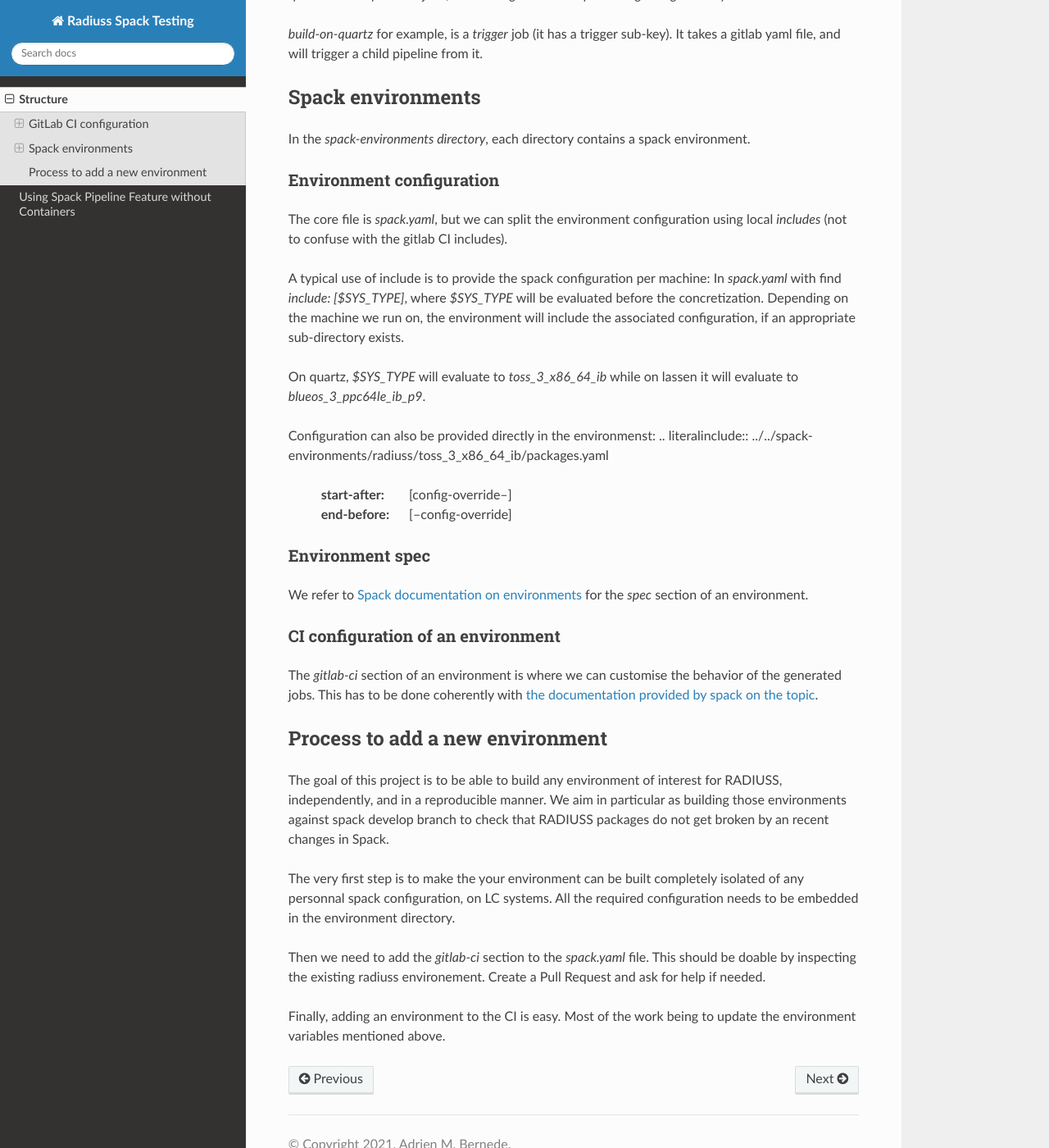
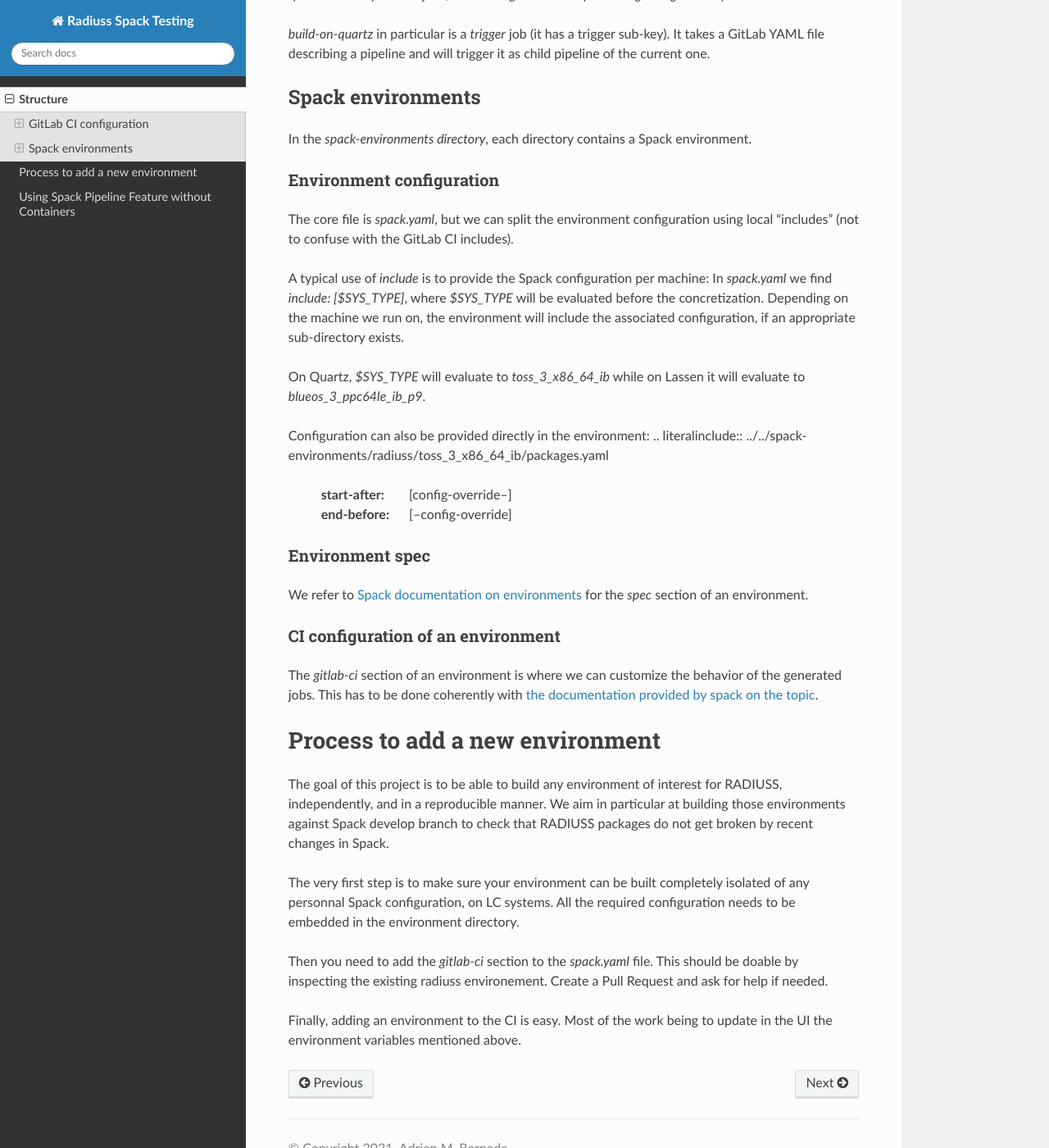
Before and after one commit to LLNL/radiuss-spack-testing, a Sphinx documentation site: the page built from docs/sphinx/general.rst, in a window 1280 px wide and 1400 px high, scrolled down 1346 px. Shown: the whole window at 82% size. Built offline with Sphinx 7.4.7 and the Read the Docs theme 2.0.0, drawn with Linux system fonts in a browser that asks for light colours; some of the changed text lies outside the part shown.

Commit message:
Second read, formatting

```diff
--- a/docs/sphinx/general.rst
+++ b/docs/sphinx/general.rst
@@ -1,13 +1,17 @@
 .. ## Copyright (c) 2019-2021, Lawrence Livermore National Security, LLC and
-.. ## other RADIUSS Project Developers. See the top-level COPYRIGHT file for details.
+.. ## other RADIUSS Project Developers. See the top-level COPYRIGHT file for
+.. ## details.
 .. ##
 .. ## SPDX-License-Identifier: (MIT)
 
 .. _general:
 
-The goal of this project is to provide a testing infrastructure that allows to add any Spack environment and test it on LC machines using Spack pipeline feature.
+The goal of this project is to provide a code infrastructure using Spack
+pipeline feature to test on LC machines any Spack environment of interest for
+RADIUSS.
 
-As a side effect, those pipelines can be used to populate a build cache. This use will also be documented.
+As a side effect, those pipelines can be used to populate a build cache. This
+usage will also be documented.
 
 
 =========
@@ -18,7 +22,8 @@
 - The gitlab CI configuration, consisting of YAML files. The parent file is
   `.gitlab-ci.yml` and points to sub-parts in `.gitlab` using local
   `includes`.
-- The spack environments, each one occupying a subdirectory of `spack-environments` directory.
+- The spack environments, each one defined in a subdirectory of
+  `spack-environments`.
 
 
 GitLab CI configuration
@@ -27,9 +32,13 @@
 Variables
 ---------
 
-In `.gitlab-ci.yml` we find some global variables. Those are providing default values that can be modified in GitLab UI. Variables will propagate to all the jobs of the pipeline, but not jobs of child pipelines.
+In `.gitlab-ci.yml` we find some global variables. Those are providing default
+values that can be modified in GitLab UI. Variables will propagate to all the
+jobs of the pipeline, but not jobs of child pipelines.
 
-..note: We have child pipelines generated by Spack in this CI configuration. global variables defined in `.gitlab-ci.yml` are not automatically transmitted to the child pipelines.
+..note: We have child pipelines generated by Spack in this CI configuration.
+global variables defined in `.gitlab-ci.yml` are not automatically transmitted
+to the child pipelines.
 
 Among those variables, the user may want to change the value of:
 - `SPACK_REPO`: the repo used to download Spack
@@ -37,43 +46,60 @@
 - `SPACK_DEBUG`: a placeholder to turn on/off spack debug traces.
 - `ENV_NAME`: the name of the environment to concretize, build and test.
 
-To modify this variables, it is recommended to use either CI variables
-in Gitlab settings UI, or Pipeline variables found in GitLab pipelines or
+To modify any of these variables, it is recommended to use either CI variables
+in Gitlab settings UI, or Pipeline variables found in GitLab pipelines and
 schedules UI.
 
 Stages
 ------
 
-A pipeline is organized in stages. We start with downloading spack, then we generate the pipelines for the selected environment, on quartz and lassen. Generation jobs will produce another Gitlab CI YAML file that will be interpreted as a child pipeline in the build phase. Then, once all the builds are complete, we do some clean-up.
+A pipeline is organized in stages. We start by downloading Spack, then we
+generate the pipelines for the selected environment, on Quartz and Lassen.
+Generation jobs will produce another Gitlab CI YAML file that will be
+interpreted as a child pipeline in the build phase. Once all the builds
+are complete, we do some clean-up.
 
 Job templates
 -------------
 
-`.on-quartz` and `on-lassen` are templates jobs. They set basic requirements shared by all jobs that will run respectively on Quartz and on Lassen: typicall the runner tags, but it could also be some scheduler options.
+`.on-quartz` and `.on-lassen` are job templates. They set basic requirements
+shared by all the jobs that will extend them. Here any job running on Quartz or
+on Lassen should `extend` the appropriate template.
 
 Jobs
 ----
 
-Jobs are top-level YAML sections that do not have a protected meaning in Gitlab CI syntax. `get-spack` and `rm-spack` are jobs, as well as `generate-on-quartz` in `.gitlab/generate.yml`.
+Jobs are top-level YAML sections that do not have a protected meaning in Gitlab
+CI syntax. `get-spack` and `rm-spack` are jobs, as well as `generate-on-quartz`
+in `.gitlab/generate.yml`.
 
-`build-on-quartz` for example, is a `trigger` job (it has a trigger sub-key). It takes a gitlab yaml file, and will trigger a child pipeline from it.
+`build-on-quartz` in particular is a `trigger` job (it has a trigger sub-key).
+It takes a GitLab YAML file describing a pipeline and will trigger it as child
+pipeline of the current one.
 
 
 Spack environments
 ==================
 
-In the `spack-environments directory`, each directory contains a spack environment.
+In the `spack-environments directory`, each directory contains a Spack
+environment.
 
 Environment configuration
 -------------------------
 
-The core file is `spack.yaml`, but we can split the environment configuration using local `includes` (not to confuse with the gitlab CI includes).
+The core file is `spack.yaml`, but we can split the environment configuration
+using local "includes" (not to confuse with the GitLab CI includes).
 
-A typical use of include is to provide the spack configuration per machine: In `spack.yaml` with find `include: [$SYS_TYPE]`, where `$SYS_TYPE` will be evaluated before the concretization. Depending on the machine we run on, the environment will include the associated configuration, if an appropriate sub-directory exists.
+A typical use of `include` is to provide the Spack configuration per machine:
+In `spack.yaml` we find `include: [$SYS_TYPE]`, where `$SYS_TYPE` will be
+evaluated before the concretization. Depending on the machine we run on, the
+environment will include the associated configuration, if an appropriate
+sub-directory exists.
 
-On quartz, `$SYS_TYPE` will evaluate to `toss_3_x86_64_ib` while on lassen it will evaluate to `blueos_3_ppc64le_ib_p9`.
+On Quartz, `$SYS_TYPE` will evaluate to `toss_3_x86_64_ib` while on Lassen it
+will evaluate to `blueos_3_ppc64le_ib_p9`.
 
-Configuration can also be provided directly in the environmenst:
+Configuration can also be provided directly in the environment:
 .. literalinclude:: ../../spack-environments/radiuss/toss_3_x86_64_ib/packages.yaml
    :start-after: [config-override--]
    :end-before: [--config-override]
@@ -88,19 +114,28 @@
 CI configuration of an environment
 ----------------------------------
 
-The `gitlab-ci` section of an environment is where we can customise the behavior of the generated jobs. This has to be done coherently with `the documentation provided by spack on the topic <https://spack.readthedocs.io/en/latest/pipelines.html#a-pipeline-enabled-spack-environment>`_.
+The `gitlab-ci` section of an environment is where we can customize the
+behavior of the generated jobs. This has to be done coherently with `the
+documentation provided by spack on the topic
+<https://spack.readthedocs.io/en/latest/pipelines.html#a-pipeline-enabled-spack-environment>`_.
 
 
+================================
 Process to add a new environment
 ================================
 
 The goal of this project is to be able to build any environment of interest for
-RADIUSS, independently, and in a reproducible manner. We aim in particular as
-building those environments against spack develop branch to check that RADIUSS
-packages do not get broken by an recent changes in Spack.
+RADIUSS, independently, and in a reproducible manner. We aim in particular at
+building those environments against Spack develop branch to check that RADIUSS
+packages do not get broken by recent changes in Spack.
 
-The very first step is to make the your environment can be built completely isolated of any personnal spack configuration, on LC systems. All the required configuration needs to be embedded in the environment directory.
+The very first step is to make sure your environment can be built completely
+isolated of any personnal Spack configuration, on LC systems. All the required
+configuration needs to be embedded in the environment directory.
 
-Then we need to add the `gitlab-ci` section to the `spack.yaml` file. This should be doable by inspecting the existing radiuss environement. Create a Pull Request and ask for help if needed.
+Then you need to add the `gitlab-ci` section to the `spack.yaml` file. This
+should be doable by inspecting the existing radiuss environement. Create a Pull
+Request and ask for help if needed.
 
-Finally, adding an environment to the CI is easy. Most of the work being to update the environment variables mentioned above.
+Finally, adding an environment to the CI is easy. Most of the work being to
+update in the UI the environment variables mentioned above.
```
